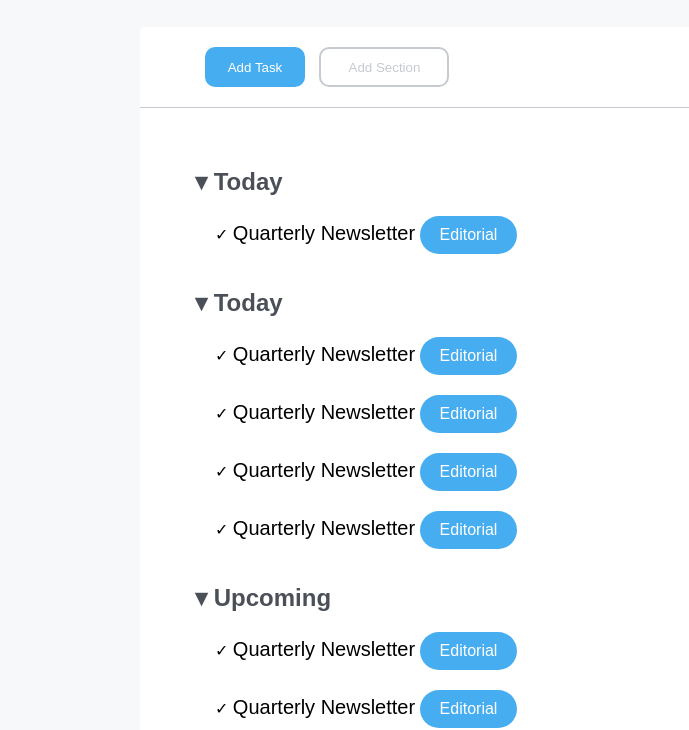
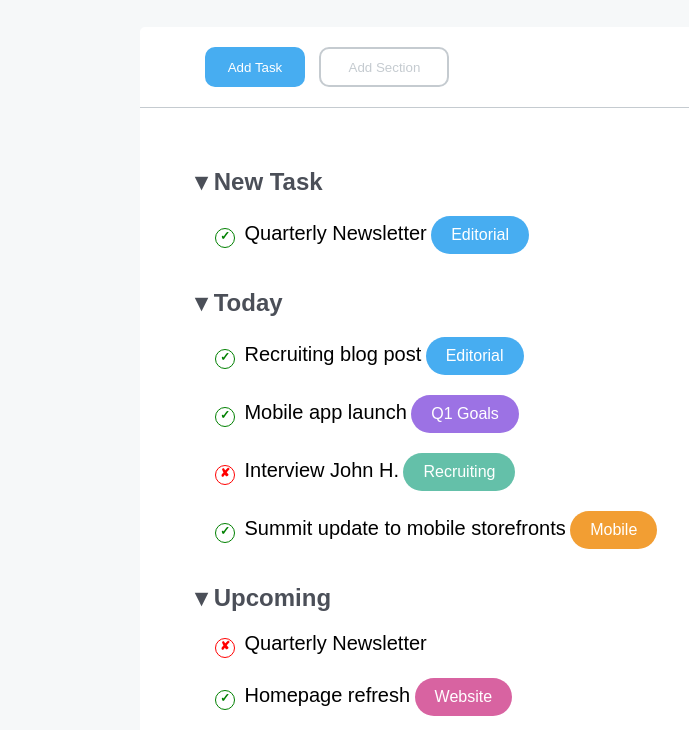
Before and after one commit to Michael-Bombini/html-css-toboolist, a plain HTML site: page index.html in a window 1280 px wide. Shown: the part 83-813 px from the top of the page, without its empty margins (0-689 px from the left). Drawn offline with Linux system fonts and the light colour scheme.

Commit message:
Conclusione esercizio

```diff
--- a/css/style.css
+++ b/css/style.css
@@ -30,7 +30,7 @@ body {
 }
 
 .pink {
-    background-color: #E9B0D1;
+    background-color: #D863A1;
 }
 
 .olive {
@@ -162,3 +162,35 @@ p {
     margin: 20px 0px;
     padding-left: 20px;
 }
+
+
+.yes {
+    color: green;
+    font-size: 12px;
+    font-weight: bold;
+    border: 1px solid green;
+    border-radius: 50% ;
+    display: inline-block;
+    width: 20px;
+    height: 20px;
+    text-align: center;
+    margin-right: 5px;
+
+}
+
+.no {
+    color: red;
+    font-size: 12px;
+    font-weight: bold;
+    border: 1px solid red;
+    border-radius: 50% ;
+    display: inline-block;
+    width: 20px;
+    height: 20px;
+    text-align: center;
+    margin-right: 5px;
+
+}
+
+
+/* ----------------------------------------------- */
--- a/index.html
+++ b/index.html
@@ -30,7 +30,7 @@
         <div class="tasks">
 
             <div class="section-task">
-                <h2 class="text-dark-gray">&#9662; Today</h2>
+                <h2 class="text-dark-gray">&#9662; New Task</h2>
                 <ul class="list-task">
                     <li>
                         <span class="yes">&#10003;</span>
@@ -45,19 +45,19 @@
                 <ul class="list-task">
                     <li>
                         <span class="yes">&#10003;</span>
-                        <p> Quarterly Newsletter</p> <div class="info blue text-white">Editorial</div>
+                        <p> Recruiting blog post</p> <div class="info blue text-white">Editorial</div>
                     </li>
                     <li>
                         <span class="yes">&#10003;</span>
-                        <p> Quarterly Newsletter</p> <div class="info blue text-white">Editorial</div>
+                        <p> Mobile app launch</p> <div class="info purple text-white">Q1 Goals</div>
+                    </li>
+                    <li>
+                        <span class="no">&#x2718;</span>
+                        <p> Interview John H.</p> <div class="info green text-white">Recruiting</div>
                     </li>
                     <li>
                         <span class="yes">&#10003;</span>
-                        <p> Quarterly Newsletter</p> <div class="info blue text-white">Editorial</div>
-                    </li>
-                    <li>
-                        <span class="yes">&#10003;</span>
-                        <p> Quarterly Newsletter</p> <div class="info blue text-white">Editorial</div>
+                        <p> Summit update to mobile storefronts</p> <div class="info orange text-white">Mobile</div>
                     </li>
                 </ul>
             </div>
@@ -66,16 +66,16 @@
                 <h2 class="text-dark-gray">&#9662; Upcoming</h2>
                 <ul class="list-task">
                     <li>
-                        <span class="yes">&#10003;</span>
-                        <p> Quarterly Newsletter</p> <div class="info blue text-white">Editorial</div>
+                        <span class="no">&#x2718;</span>
+                        <p> Quarterly Newsletter</p>
                     </li>
                     <li>
                         <span class="yes">&#10003;</span>
-                        <p> Quarterly Newsletter</p> <div class="info blue text-white">Editorial</div>
+                        <p> Homepage refresh</p> <div class="info pink text-white">Website</div>
                     </li>
                     <li>
                         <span class="yes">&#10003;</span>
-                        <p> Quarterly Newsletter</p> <div class="info blue text-white">Editorial</div>
+                        <p> Onboard new sales team members</p> <div class="info olive text-white">Sales</div>
                     </li>
                     <li>
                         <span class="yes">&#10003;</span>
```
